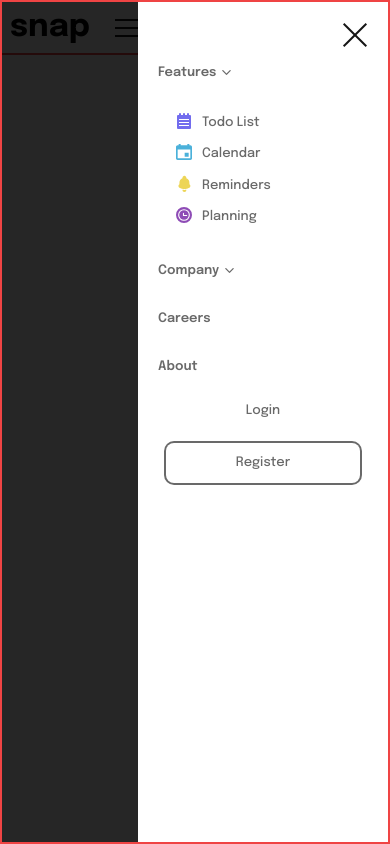
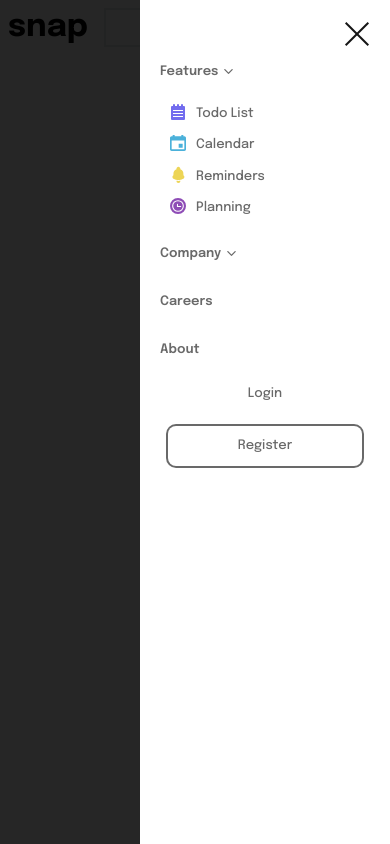
Before and after one commit to elangyudha280/frontenmentor_snap_landing_page, a Next.js app: page / in a window 390 px wide. Both pictures are taken after a click on the button "Features". Built offline with nearby package versions, Linux system fonts and the light colour scheme.

Commit message:
fix border

```diff
--- a/components/navbar/navbar.jsx
+++ b/components/navbar/navbar.jsx
@@ -29,8 +29,8 @@ function DropdownItem({detail}){
 
             {/* dropdown items */}
             <MenuItems
-            as="div" className={`relative w-full capitalize p-4   flex flex-col gap-2 bg-white
-            md:absolute md:left-0 md:w-[150px] md:mt-3 md:rounded-md md:shadow-md`}>
+            as="div" className={`relative w-full capitalize    flex flex-col gap-2 bg-white p-2
+            md:absolute md:left-0 md:w-[150px] md:p-4 md:mt-3 md:rounded-md md:shadow-md`}>
                 {
                     detail?.dropdown?.map((el,index)=>{
                         return (
@@ -109,7 +109,7 @@ export function Navbar(){
     ]
 
     return (
-        <nav className="relative top-0 left-0 w-full px-2 h-[55px] py-2 border-2 border-red-500">
+        <nav className="relative top-0 left-0 w-full px-2 h-[55px] py-2">
             {/*//! Container nav */}
             <section className="max-w-6xl h-full  mx-auto flex gap-x-4 ">
                 {/* title */}
@@ -117,7 +117,7 @@ export function Navbar(){
                     snap
                 </Link>
                 {/* nav container items */}
-                <section className="nav_bg_dark flex-1 left-0 top-0 fixed  z-[5] bg-black/85 w-full  h-full border-2 border-red-500 md:relative md:z-[1] max-md:flex max-md:justify-end md:bg-transparent">
+                <section className="nav_bg_dark flex-1 left-0 top-0 fixed  z-[5] bg-black/85 w-full  h-full  md:relative md:z-[1] max-md:flex max-md:justify-end md:bg-transparent">
                     <div className="_nav_items_container relative bg-white flex gap-1 w-[250px]   border-cyan-500 h-full flex-col md:w-full md:flex-row md:bg-transparent  max-md:p-5 max-md:overflow-y-auto">
 
                         {/* close sidebar */}
@@ -161,8 +161,10 @@ export function Navbar(){
                 </section>
 
                     {/* toggle button */}
-                    <div className="w-[50px] h-full md:hidden grid place-items-center">
+                    <div className=" w-full h-full flex justify-end  border-2 self-end md:hidden md:w-[50px] md:justify-center">
+                           <button>
                             <Image src={iconBar}/>
+                           </button>
                     </div>
             </section>
         </nav>
```
